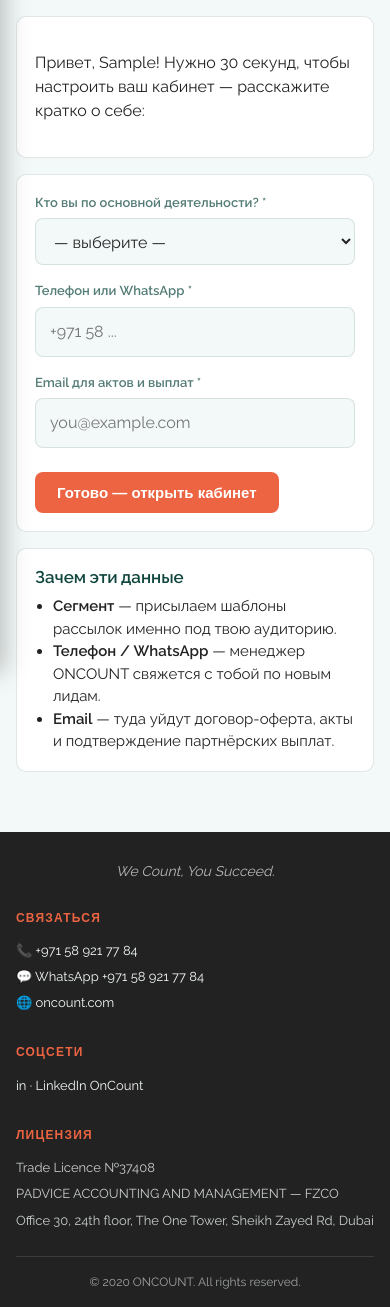
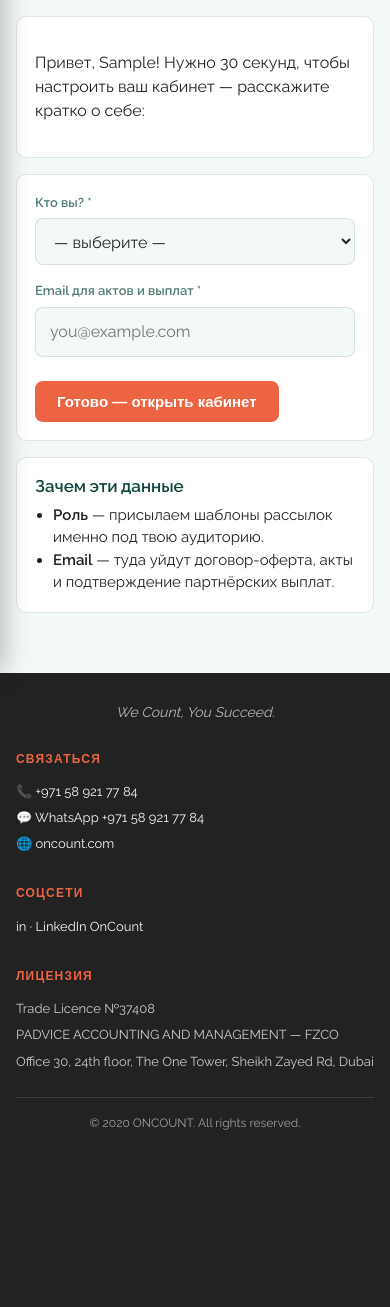
Before and after one commit to Oncount/oncount-partners, a FastAPI app: template app/templates/onboarding.html in a window 390 px wide. Shown: the part 172-1479 px from the top of the page. After the commit the page ends 1302 px from the top, so only its background shows below. Run offline with FastAPI, Linux system fonts and the light colour scheme; the template is opened without the code that fills it: most values are stand-ins (such as "Sample title", 1, 10 or a date in 2020); parts of the project's set-up code (start-up, migrations or seed data) failed here and were passed over.

Commit message:
Онбординг: убрать поле телефона, роли 7→3 (owner/freelancer/employee)
Первый вход партнёра упрощён: форма /onboarding больше не спрашивает
телефон (он известен из входа по номеру — auth_phone_verify проставляет
Partner.phone, если пуст). «Кто вы по основной деятельности?» (7 сфер)
заменено на «Кто вы?» с 3 ролями: владелец компании / фрилансер /
сотрудник компании.

Co-Authored-By: Claude Opus 4.8 (1M context) <noreply@anthropic.com>

```diff
--- a/app/main.py
+++ b/app/main.py
@@ -958,6 +958,10 @@ def auth_phone_verify(
         for stray in strays:
             stray.status = "merged"
 
+    # Телефон больше не спрашиваем в онбординге: раз вошли по номеру — знаем его.
+    # Проставляем в Partner.phone, если пуст (запасной канал WhatsApp-уведомлений).
+    if not (partner.phone or "").strip():
+        partner.phone = norm
     partner.last_login_at = datetime.utcnow()
     partner.status = "active"
     session.commit()
@@ -983,13 +987,9 @@ def logout() -> RedirectResponse:
 
 # (slug, RU-подпись, EN-подпись) — шаблон онбординга выбирает подпись по lang.
 SEGMENTS = [
-    ("lawyer", "Юрист / юр. фирма", "Lawyer / law firm"),
-    ("freezone", "Free-zone agent", "Free-zone agent"),
-    ("banker", "Банкир / RM", "Banker / RM"),
-    ("coworking", "Коворкинг / бизнес-сервис", "Coworking / business services"),
-    ("accountant", "Бухгалтер-фрилансер", "Freelance accountant"),
-    ("entrepreneur", "Предприниматель", "Entrepreneur"),
-    ("other", "Другое", "Other"),
+    ("owner", "Владелец компании", "Company owner"),
+    ("freelancer", "Фрилансер", "Freelancer"),
+    ("employee", "Сотрудник компании", "Company employee"),
 ]
 
 
@@ -1010,7 +1010,6 @@ def onboarding_page(request: Request, session: Session = Depends(get_session)) -
 def onboarding_submit(
     request: Request,
     segment: str = Form(...),
-    phone: str = Form(...),
     email: str = Form(...),
     session: Session = Depends(get_session),
 ) -> HTMLResponse:
@@ -1019,19 +1018,11 @@ def onboarding_submit(
         return RedirectResponse("/login", status_code=302)
 
     segment = (segment or "").strip().lower()
-    phone = (phone or "").strip()
     email = (email or "").strip().lower()
     en = _lang(request) == "en"
 
     if segment not in {s[0] for s in SEGMENTS}:
         msg = "Choose a segment from the list." if en else "Выбери сегмент из списка."
-        return templates.TemplateResponse(
-            "onboarding.html",
-            _ctx(request, partner, segments=SEGMENTS, message=msg),
-            status_code=400,
-        )
-    if not phone or len(phone) < 5:
-        msg = "Enter your phone or WhatsApp." if en else "Укажи телефон или WhatsApp."
         return templates.TemplateResponse(
             "onboarding.html",
             _ctx(request, partner, segments=SEGMENTS, message=msg),
@@ -1045,8 +1036,9 @@ def onboarding_submit(
             status_code=400,
         )
 
+    # Телефон в форме больше не спрашиваем — он известен из входа по номеру
+    # (auth_phone_verify проставляет Partner.phone). Здесь только роль + email.
     partner.segment = segment
-    partner.phone = phone
     partner.email = email
     partner.onboarded_at = datetime.utcnow()
     try:
--- a/app/templates/onboarding.html
+++ b/app/templates/onboarding.html
@@ -15,16 +15,13 @@
 
 <div class="card">
   <form class="form" method="POST" action="/onboarding">
-    <label>{{ 'What do you mainly do?' if lang == 'en' else 'Кто вы по основной деятельности?' }} *</label>
+    <label>{{ "What's your role?" if lang == 'en' else 'Кто вы?' }} *</label>
     <select name="segment" required>
       <option value="">{{ '— choose —' if lang == 'en' else '— выберите —' }}</option>
       {% for slug, label_ru, label_en in segments %}
         <option value="{{ slug }}">{{ label_en if lang == 'en' else label_ru }}</option>
       {% endfor %}
     </select>
-
-    <label>{{ 'Phone or WhatsApp' if lang == 'en' else 'Телефон или WhatsApp' }} *</label>
-    <input type="text" name="phone" required placeholder="+971 58 ...">
 
     <label>{{ 'Email for invoices and payouts' if lang == 'en' else 'Email для актов и выплат' }} *</label>
     <input type="email" name="email" required placeholder="you@example.com">
@@ -37,15 +34,13 @@
   {% if lang == 'en' %}
   <h3 style="margin-bottom: 8px;">Why we ask for this</h3>
   <ul style="margin: 0; padding-left: 18px; color: var(--charcoal);">
-    <li><b>Segment</b> — we send message templates tailored to your audience.</li>
-    <li><b>Phone / WhatsApp</b> — an ONCOUNT manager will reach you about new leads.</li>
+    <li><b>Role</b> — we send message templates tailored to your audience.</li>
     <li><b>Email</b> — that's where the service agreement, invoices and partner payout confirmations go.</li>
   </ul>
   {% else %}
   <h3 style="margin-bottom: 8px;">Зачем эти данные</h3>
   <ul style="margin: 0; padding-left: 18px; color: var(--charcoal);">
-    <li><b>Сегмент</b> — присылаем шаблоны рассылок именно под твою аудиторию.</li>
-    <li><b>Телефон / WhatsApp</b> — менеджер ONCOUNT свяжется с тобой по новым лидам.</li>
+    <li><b>Роль</b> — присылаем шаблоны рассылок именно под твою аудиторию.</li>
     <li><b>Email</b> — туда уйдут договор-оферта, акты и подтверждение партнёрских выплат.</li>
   </ul>
   {% endif %}
```
